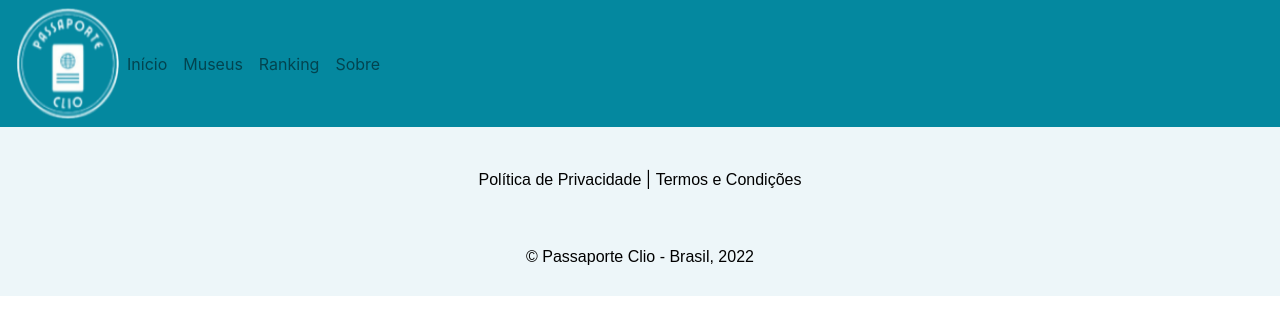
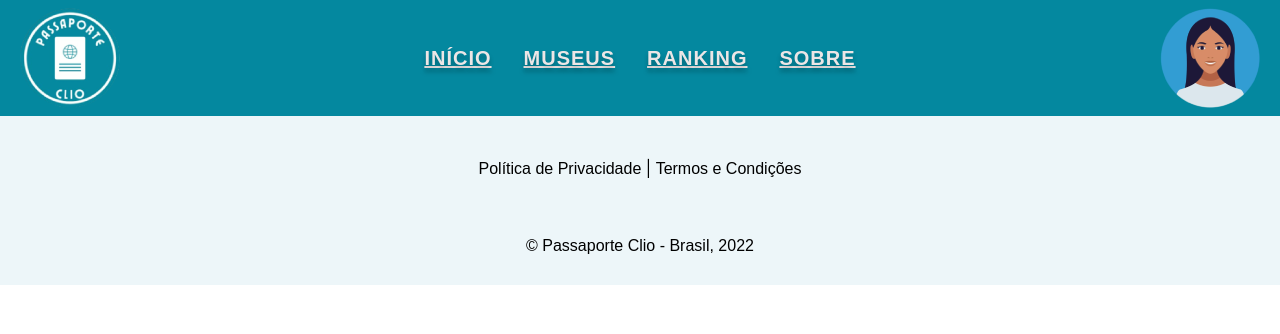
Before and after one commit to bela-mad/projetoclio, an Angular app: page / in a window 1280 px wide. Shown: the top 334 px of the page. Built offline with nearby package versions, Linux system fonts and the light colour scheme.

Commit message:
melhorado o navbar

```diff
--- a/src/app/core/nav-bar/nav-bar.component.css
+++ b/src/app/core/nav-bar/nav-bar.component.css
@@ -1,3 +1,46 @@
-.nav-bar nav a {
+.navbar {
+    font-family: "Poppins", sans-serif;
+    background-color: #04889F;
+    display: flex;
+    padding: 8px 20px;
+}
+
+.navbar-nav a {
     color: white;
+    color: rgb(236, 230, 230);
+    text-decoration: underline;
+    display: block;
 }
+
+.nav img {
+    display: flex;
+    margin: 0;
+    padding: 0;
+}
+
+.navbar-nav li {
+    float: left;
+    text-align: center;
+    letter-spacing: 1px;
+}
+
+.navbar-nav ul {
+    list-style-type: none;
+    overflow: hidden;
+    background-color: #04889F;
+    padding: 0;
+    margin: 0;
+}
+
+.navbar-nav li a {
+    color: rgb(236, 230, 230);
+    text-shadow: 0px 4px 4px rgba(0, 0, 0, 0.25);
+    font-style: normal;
+    font-weight: 800;
+    font-size: 20px;
+    line-height: 30px;
+    letter-spacing: 0.05em;
+    text-decoration: underline;
+    padding: 14px 16px;
+    display: block;
+}
--- a/src/app/core/nav-bar/nav-bar.component.html
+++ b/src/app/core/nav-bar/nav-bar.component.html
@@ -1,14 +1,42 @@
-<nav class="navbar navbar-expand-lg navbar-light" style="background-color: #04889F;">
+<nav
+  class="navbar align-self-center justify-content-between"
+  style="background-color: #04889f"
+>
   <a href="">
-    <img src="assets/logo(branca-semfundo).png" width="103" height="111" alt="Passaporte Clio">
+    <img
+      src="assets/logo(semfundo).png"
+      width="100"
+      height="100"
+      alt="Passaporte Clio"
+    />
   </a>
-  <div class="collapse navbar-collapse" id="navbarNavAltMarkup">
     <div class="navbar-nav">
-      <a class="nav-item nav-link" href="#">Início</a>
-      <a class="nav-item nav-link" href="#">Museus</a>
-      <a class="nav-item nav-link" href="#">Ranking</a>
-      <a class="nav-item nav-link" href="#">Sobre</a>
+      <ul>
+        <li><a class="nav-item nav-link" href="#">INÍCIO</a></li>
+        <li><a class="nav-item nav-link" href="#">MUSEUS</a></li>
+        <li><a class="nav-item nav-link" href="#">RANKING</a></li>
+        <li><a class="nav-item nav-link" href="#">SOBRE</a></li>
+      </ul>
     </div>
+  <a href="">
+    <img
+      src="assets/foto-usuario.png"
+      width="100"
+      height="100"
+      alt="Passaporte Clio"
+    />
+  </a>
+</nav>
 
-  </div>
-</nav>
+<!-- <header class="header">
+  <img src="img/logo(branca-semfundo).png" alt="Passaporte Clio" />
+  <nav class="nav-bar">
+    <ul>
+      <li><a href="#" target="_blank">Início</a></li>
+      <li><a href="#" target="_blank">Museus</a></li>
+      <li><a href="#" target="_blank">Ranking</a></li>
+      <li><a href="#" target="_blank">Sobre</a></li>
+    </ul>
+  </nav>
+  <img src="img/foto-usuario.png" alt="Passaporte Clio" />
+</header> -->
```
Also changed, not shown: src/assets/logo(semfundo).png (added).
